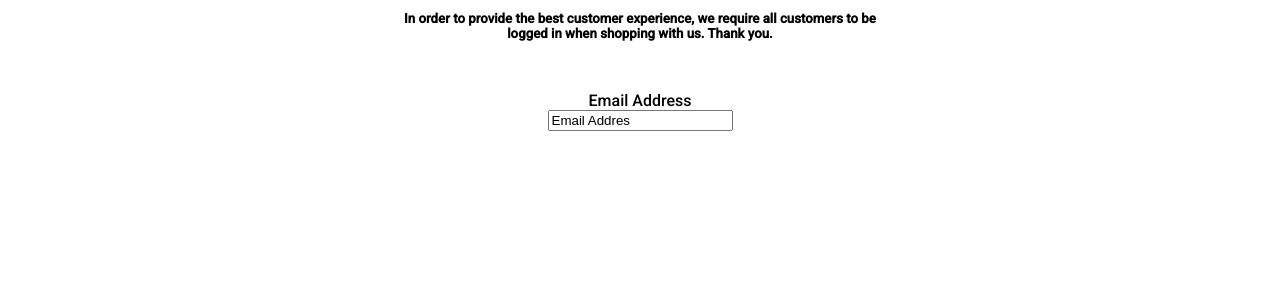
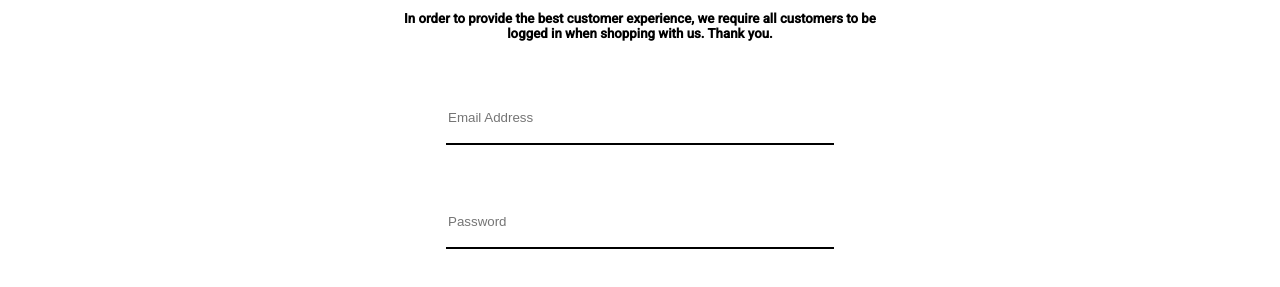
Before and after one commit to mohamad-kareem/Full-Stack-E-commerce-front-end, a plain HTML site: page html/Login.html in a window 1280 px wide. Shown: the part 233-520 px from the top of the page. Drawn offline with Linux system fonts and the light colour scheme; a web font is replaced by a local one.

Commit message:
Adding the inputs in the login page

```diff
--- a/css/Login.css
+++ b/css/Login.css
@@ -81,9 +81,12 @@ nav {
     text-align: center;
     padding: 0;
     margin: 0;
-    margin-bottom: 50px;
 }
 
-#Email{
-
+#Email, #Password  {
+    border: 0;
+    border-bottom: 2px solid black;
+    width: 30%;
+    height: 50px;
+    margin-top: 50px;
 }
--- a/html/Login.html
+++ b/html/Login.html
@@ -32,8 +32,8 @@
     <div class="Login-block">
         <h1 class="Login-title">Log In</h1>
         <h5 class="Login-description">In order to provide the best customer experience, we require all customers to be logged in when shopping with us. Thank you.</h5>
-        <label for="Email">Email Address</label>
-        <input id="Email" type="text" name="Email" value="Email Addres">
+        <input id="Email" type="text" name="Email" placeholder="Email Address">
+        <input id="Password" type="password" name="Password" placeholder="Password">
     </div>
 </body>
 </html>
```
